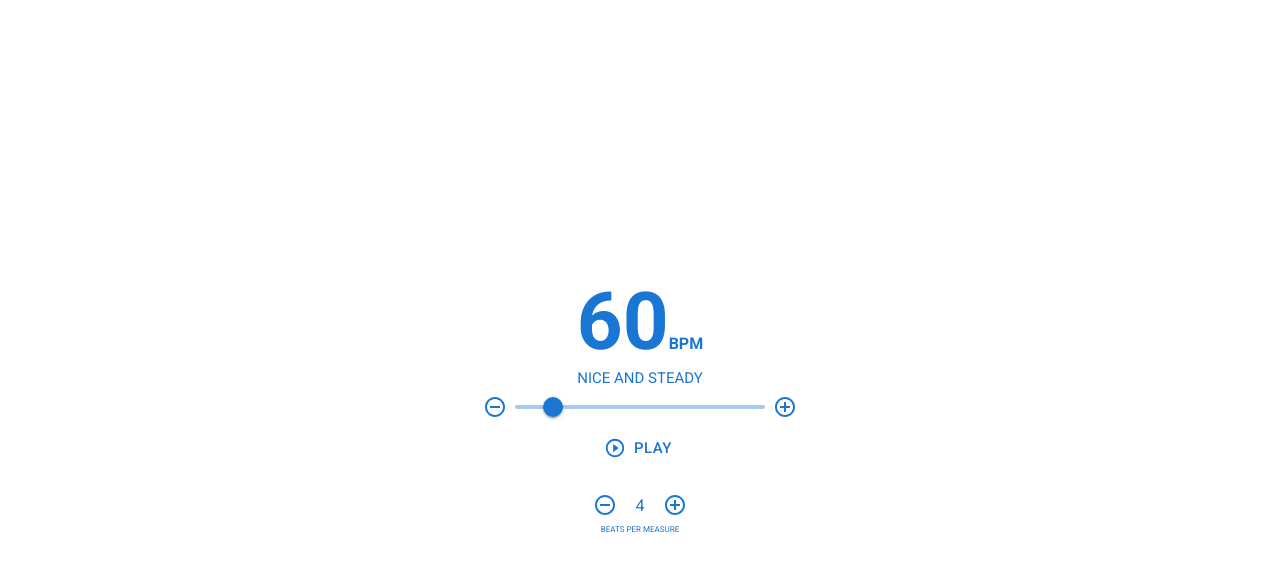
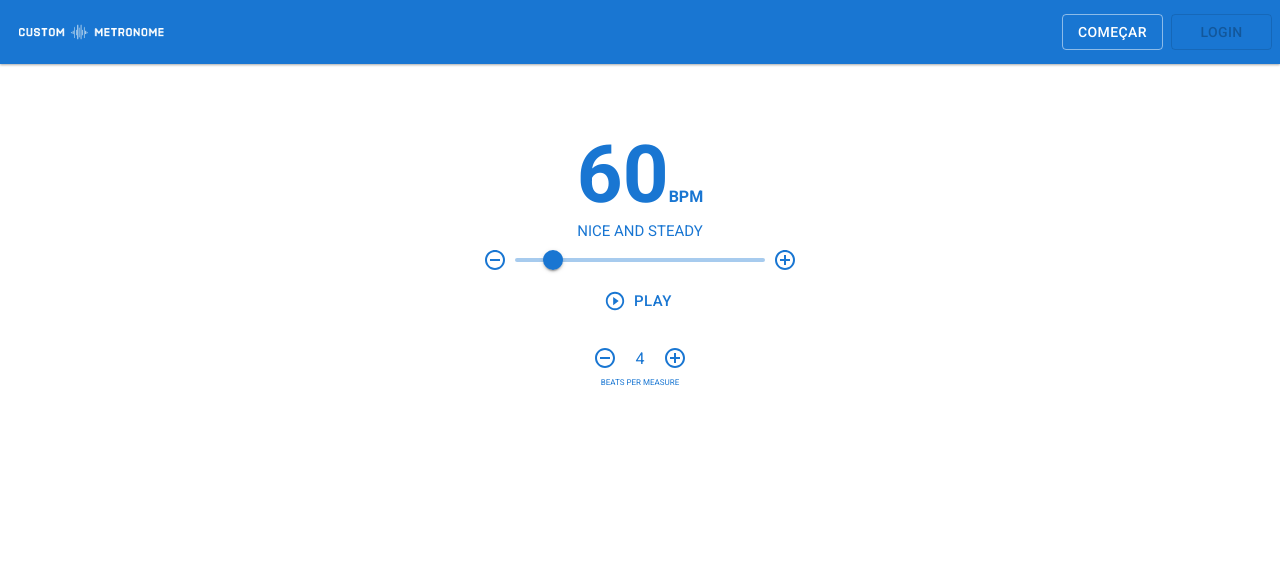
Before and after one commit to Gabriel-Barbosa-de-Oliveira/custom-metronome, a React (Create React App) app in the folder custom-metronome/: page /metronome in a window 1280 px wide. Shown: the top 570 px of the page. Built offline with nearby package versions, Linux system fonts and the light colour scheme; no server answers.

Commit message:
Contextualização

```diff
--- a/custom-metronome/src/components/Metronome/Metronome.scss
+++ b/custom-metronome/src/components/Metronome/Metronome.scss
@@ -6,16 +6,12 @@
 }
 
 .container {
-    display: flex;
-    justify-content: center;
-    align-items: center;
-    height: 100%;
+    margin: 64px auto;
 }
 
 .metronome {
     display: flex;
     flex-direction: column;
-    width: 50vw;
     height: 250px;
     justify-content: space-between;
 }
@@ -51,7 +47,7 @@
     cursor: pointer;
 }
 .tempo-settings .adjust-tempo-btn:hover {
-    background: #1976d2;
+    background: #64748B;
     color: #fff;
 }
 .tempo-settings .decrease-tempo {
@@ -59,49 +55,6 @@
 }
 .tempo-settings .increase-tempo {
     line-height: 32px;
-}
-
-input[type=range] {
-    -webkit-appearance: none;
-    background-color: transparent;
-    width: 70%;
-}
-input[type=range]::-webkit-slider-thumb {
-    -webkit-appearance: none;
-}
-input[type=range]:focus {
-    outline: none;
-}
-
-input[type=range]::-webkit-slider-thumb {
-    -webkit-appearance: none;
-    width: 16px;
-    height: 16px;
-    border-radius: 50%;
-    background: #1976d2;
-    cursor: pointer;
-    margin-top: -8px;
-}
-input[type=range]::-moz-range-thumb {
-    -webkit-appearance: none;
-    width: 16px;
-    height: 16px;
-    border-radius: 50%;
-    background: #1976d2;
-    cursor: pointer;
-    border: none;
-}
-
-input[type=range]::-webkit-slider-runnable-track {
-    width: 100%;
-    height: 1px;
-    background: #ddd;
-}
-
-input[type=range]::-moz-range-track {
-    width: 100%;
-    height: 1px;
-    background: #ddd;
 }
 
 .action-button {
--- a/custom-metronome/src/components/Metronome/Metronome.tsx
+++ b/custom-metronome/src/components/Metronome/Metronome.tsx
@@ -6,6 +6,7 @@ import StopCircleOutlinedIcon from '@mui/icons-material/StopCircleOutlined';
 import "./Metronome.scss";
 import Timer from '../../shared/services/timer';
 import { Howl, Howler } from 'howler';
+import HeaderMenu from '../../partials/HeaderMenu/HeaderMenu';
 
 type IMetronomeState = {
     isPlaying: boolean,
@@ -132,7 +133,7 @@ export default class Metronome extends Component<{}, IMetronomeState>{
 
         return (
             <>
-
+                <HeaderMenu />
                 <section className="container">
                     <section className="metronome">
                         <div className="bpm-display">
--- a/custom-metronome/src/partials/Branding/Branding.tsx
+++ b/custom-metronome/src/partials/Branding/Branding.tsx
@@ -18,7 +18,7 @@ export default class Branding extends Component {
                         <h3>Evolua, treine e controle com mais eficiência seus resultados</h3>
                         <section className='branding-actions'>
                             <ThemeProvider theme={newTheme}>
-                                <Button variant="contained" color="neutral" component={Link} to={"/metronome/"}>Acesse aqui</Button>
+                                <Button variant="contained" color="primary" component={Link} to={"/metronome/"}>Acesse aqui</Button>
                             </ThemeProvider>
                         </section>
                     </section>
--- a/custom-metronome/src/partials/HeaderMenu/HeaderMenu.scss
+++ b/custom-metronome/src/partials/HeaderMenu/HeaderMenu.scss
@@ -1,6 +1,6 @@
 .header-menu-container {
     height: 64px;
-    background-color: #e4eded;
+    background-color: #1976d2;
     display: flex;
     align-items: center;
     justify-content: space-between;
--- a/custom-metronome/src/partials/HeaderMenu/HeaderMenu.tsx
+++ b/custom-metronome/src/partials/HeaderMenu/HeaderMenu.tsx
@@ -23,7 +23,7 @@ export default class HeaderMenu extends Component<{}, any> {
         }
     }
     render() {
-        const imgUrl: string = require("../../assets/img/logo-grey.png");
+        const imgUrl: string = require("../../assets/img/logo-white.png");
 
         const toggleDrawer =
             (anchor: string, open: boolean) =>
@@ -40,11 +40,11 @@ export default class HeaderMenu extends Component<{}, any> {
         return (
             <>
                 <header className='header-menu-container'>
-                    <img src={imgUrl} alt="Logo" className='header-logo' />
+                    <Button variant="text" color="primary" component={Link} to={"/"}><img src={imgUrl} alt="Logo" className='header-logo' /> </Button>
                     <section className='header-actions'>
                         <ThemeProvider theme={newTheme}>
-                            <Button variant="outlined" color="neutral" component={Link} to={"/metronome/"} id="start">Começar</Button>
-                            <Button variant="outlined" color="neutral" disabled={true} id="login">Login</Button>
+                            <Button variant="outlined" color="white" component={Link} to={"/metronome/"} id="start">Começar</Button>
+                            <Button variant="outlined" color="white" disabled={true} id="login">Login</Button>
                             <IconButton onClick={toggleDrawer("right", true)} id="mobile-button">
                                 <MenuIcon />
                             </IconButton>
--- a/custom-metronome/src/shared/services/button-color-creator.service.ts
+++ b/custom-metronome/src/shared/services/button-color-creator.service.ts
@@ -6,17 +6,23 @@ const newTheme: Theme = createTheme({
             main: '#64748B',
             contrastText: '#fff',
         },
+        white: {
+            main: '#fff',
+            contrastText: '#fff',
+        },
     },
 });
 
 declare module '@mui/material/styles' {
     interface Palette {
         neutral: Palette['primary'];
+        white: Palette['primary'];
     }
 
     // allow configuration using `createTheme`
     interface PaletteOptions {
         neutral?: PaletteOptions['primary'];
+        white?: PaletteOptions['primary'];
     }
 }
 
@@ -24,6 +30,7 @@ declare module '@mui/material/styles' {
 declare module '@mui/material/Button' {
     interface ButtonPropsColorOverrides {
         neutral: true;
+        white: true;
     }
 }
 
```
Also changed, not shown: custom-metronome/src/assets/img/logo-black.png.
